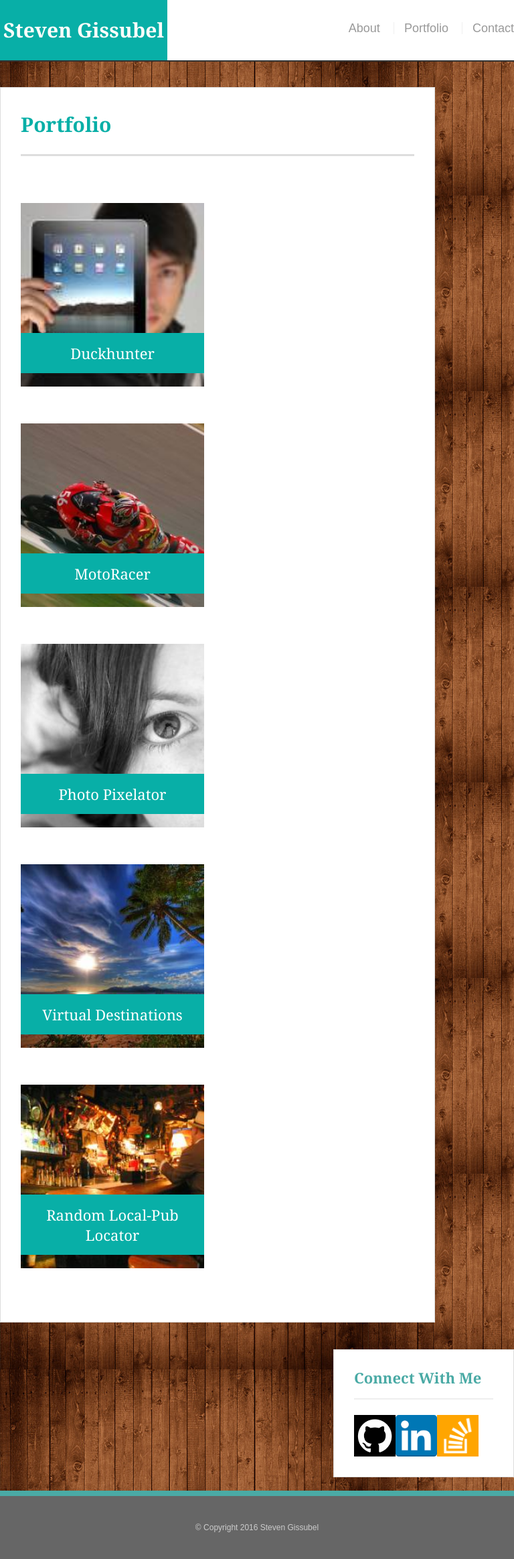
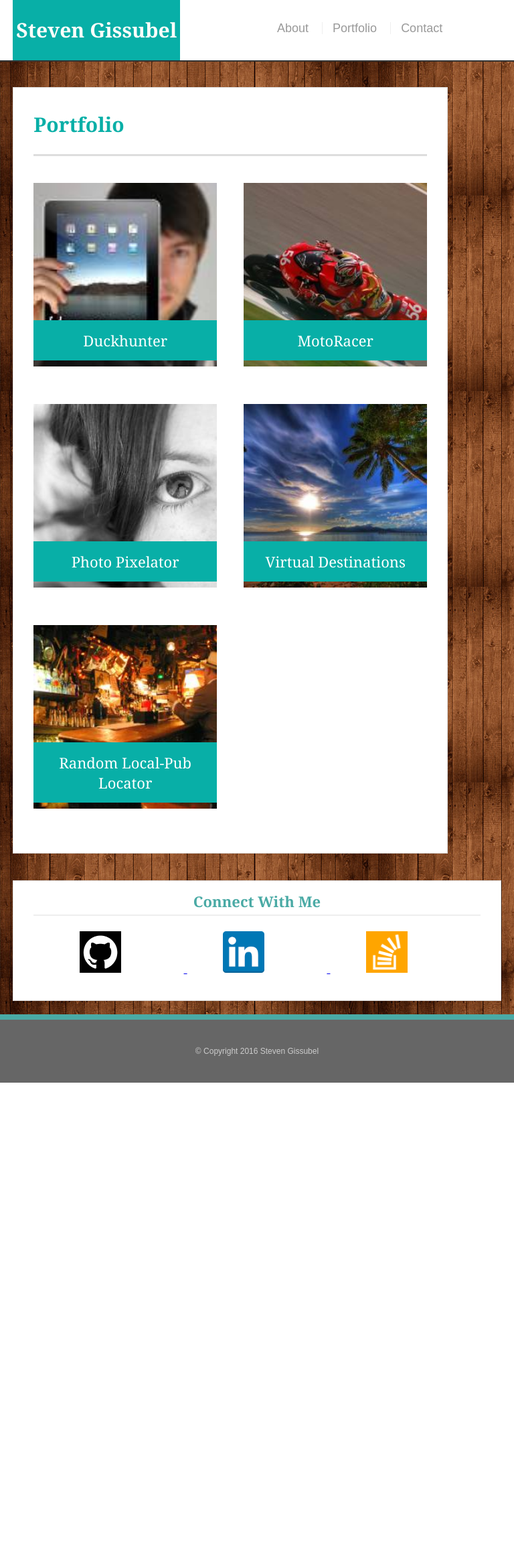
Before and after one commit to SGissubel/Responsive-Portfolio, a PHP site: page /html/portfolio.html in a window 768 px wide. Shown: the whole page at 67% size. After the commit the page ends 1616 px from the top, so only its background shows below. Run offline with PHP 8.4, Linux system fonts and the light colour scheme.

Commit message:
respons2

```diff
--- a/assets/style.css
+++ b/assets/style.css
@@ -1,3 +1,4 @@
+
 body {
 	background: url("../images/background.jpg");
 	font-size: 18px;
@@ -81,6 +82,7 @@ h3 {
 nav {
 	float: right;
 	margin-top: 25px;
+	max-width: 100%;
 }
 
 nav a{
@@ -150,11 +152,18 @@ h3,
 
 .work {
 	width: 274px;
+	height: auto;
 	overflow: auto;
 	position: relative;
 	float: left;
 	margin: 20px 0 25px;
-}
+}/*.work img {
+	width: 200px;
+	height: auto;
+	margin-top: 10px;
+	float: left;
+	margin-right: 25px;
+}*/
 
 .work:nth-child(even) {
 	margin-right: 40px;
@@ -179,13 +188,13 @@ h3,
 	font-weight: 300;
 }
 
-img {
-	width: 200px;
+/*.work img {
+	width: 270px;
 	height: auto;
 	margin-top: 10px;
 	float: left;
 	margin-right: 25px;
-}
+}*/
 
 
 footer {
@@ -199,6 +208,12 @@ footer {
 	text-align: center;
 }
 
+
+
+/*contact*/
+
+
+
 input[type=text], select {
     width: 100%;
     padding: 12px 12px;
@@ -210,8 +225,6 @@ input[type=text], select {
     box-sizing: border-box;
 }
 
-
-/*contact*/
 
 #message {
 	width: 100%;
@@ -246,19 +259,62 @@ input:hover {
 
 /*media queries*/
 
+@media screen and (min-width: 780px) and (max-width: 980px) {
+	.container,
+	#bodycontainer {
+		width: 90%;
+	}
 
-/*@media screen and (max-width: 980px) {
-	.container
-	#bodycontainer{
+	.section-main {
+		width: 50%;
+	}
+
+
+	nav {
+		width: 40%;
+	}
+
+	.me {
 		width: 100%
 	}
 
-	#header,
+	.sidebar {
+
+	}
+}
+
+@media screen and (min-width: 640px) and (max-width: 780px) {
+	.container,
+	#bodycontainer{
+		width: 95%;
+	}
+
 	nav {
+		width: 50%;
+	}
+
+	.me {
+		width: 60%;
+	}
+	.sidebar {
 		width: 100%;
-		position: relative;
+		max-width: none;
+		text-align: center;
 	}
-*/
+	#connect h2 {
+		line-height: 0;
+	}
+
+	.social {
+		max-width: 100%;
+	}
+
+	.social:first-child {
+		margin-left: 8%;
+	}
+	.social:last-child {
+		margin-right: 14%
+	}
 }
 
 
@@ -268,6 +324,10 @@ input:hover {
 	#header {
 		width: 100%;
 		position: relative;
+	}
+
+	.me {
+		width: 100%;
 	}
 	nav {
 		width: 100%;
@@ -312,6 +372,6 @@ input:hover {
 		margin-left: 8%;
 	}
 	.social:last-child {
-		margin-right: 8%
+		margin-right: 9%
 	}
 }
--- a/html/index.html
+++ b/html/index.html
@@ -29,7 +29,7 @@
 
 			<p class="paragraph">"What a long, strange trip it's been."</p>
 			<p class="paragraph">There are not many words that can often summarize a life more than these. At least, that is, for me. I have been so many things and traveled as well as lived so many places; but I maintain a New Jersey native.</p>
-			<p> Currently, I work as a high school Enlgish teacher--but I cannot, in good conscious, say that this defines me completely.</p>
+			<p> Currently, I work as a high school English teacher--but I cannot, in good conscious, say that this defines me completely.</p>
 			<p class="paragraph1">I am a photographer, a mountain climber, an every day adventurer, weekend warrior, motorcycle rider, gym enthusiast, life-living, joy-spreading, seeker of happiness, and appreciator of music, art, and everything that brings beauty into this world</p>
 			<p class="paragraph1">Most importantly, at the moment I am a developer-in-training. Nights, weekends, after work, before work, and sometimes even during I relentless practice and try out my newest venture and goal--to obtain a position as a developer in a company that seeks to build and create amazing things in this fast-paced, expanding industry.</p>
 
@@ -56,7 +56,6 @@
 
 	</div> <!-- end #bodycontainer .container -->
 
-
 	<footer>
 		<small>&#169; Copyright 2016 Steven Gissubel</small>
 	</footer>
--- a/html/portfolio.html
+++ b/html/portfolio.html
@@ -24,34 +24,32 @@
 		<section class="section-main">
 			<h1>Portfolio</h1>
 
-			<div class="work">
 				<div class="work">
-				<a href="#" style="text-decoration: none"><img src="../images/portfolio.jpeg" alt="not a picture of duck hunt" width="250px">
+				<a href="#" style="text-decoration: none"><img src="../images/portfolio.jpeg" alt="not a picture of duck hunt">
 					<h3>Duckhunter</h3></a>
 				</div> <!-- ends .work -->
 
 				<div class="work">
-				<a href="#" style="text-decoration: none"><img src="../images/motogame.jpg" alt="motorcyclist hugging a turn" width="250px">
+				<a href="#" style="text-decoration: none"><img src="../images/motogame.jpg" alt="motorcyclist hugging a turn">
 					<h3>MotoRacer</h3></a>
 				</div> <!-- ends .work -->
 
 				<div class="work">
-				<a href="#" style="text-decoration: none"><img src="../images/photopixelator.jpg" alt="close up of young woman's eye" width="250px">
+				<a href="#" style="text-decoration: none"><img src="../images/photopixelator.jpg" alt="close up of young woman's eye">
 					<h3>Photo Pixelator</h3></a>
 				</div> <!-- ends .work -->
 
 				<div class="work">
-	  			<a href="#" style="text-decoration: none"><img src="../images/virtual.jpg" alt="sunset or sunrise on tropical beach" width="250px" height="250px">
+	  			<a href="#" style="text-decoration: none"><img src="../images/virtual.jpg" alt="sunset or sunrise on tropical beach">
 					<h3>Virtual Destinations</h3></a>
 				</div> <!-- ends .work -->
 
 				<div class="work">
-	  			<a href="#" style="text-decoration: none"><img src="../images/localbargen.jpg" alt="quaint bar" width="250px" height="250px">
+	  			<a href="#" style="text-decoration: none"><img src="../images/localbargen.jpg" alt="quaint bar">
 	  				<h3>Random Local-Pub Locator</h3></a>
 				</div> <!-- ends .work -->
 
 
-			</div><!--  ends .work -->
 
 
 		</section><!--  section-main -->
```
